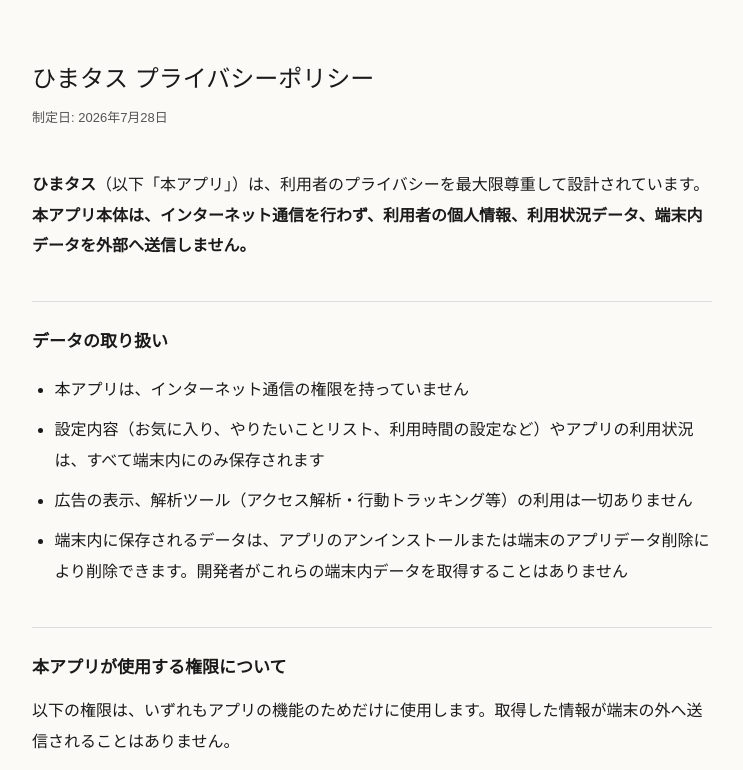
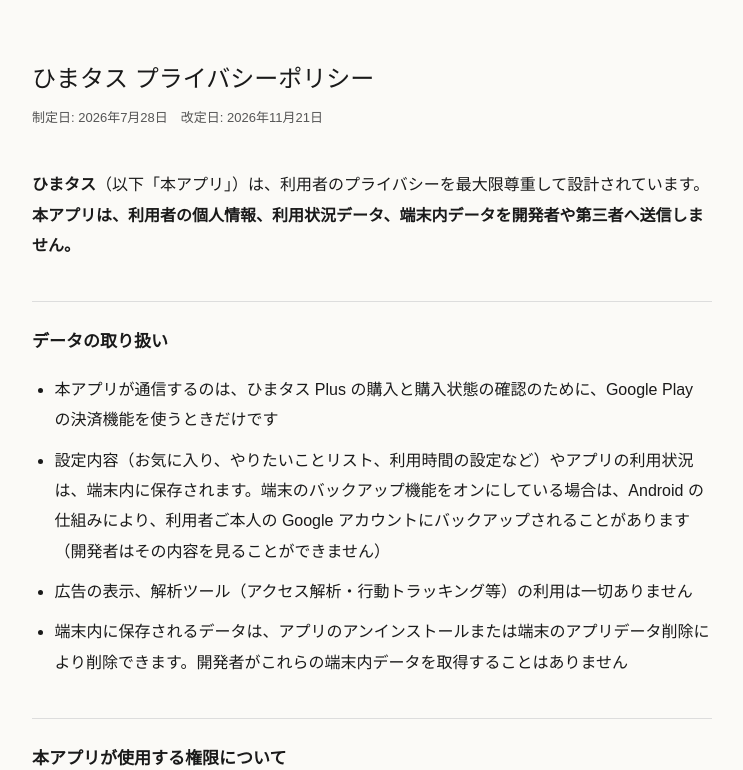
Before and after one commit to takaakinasu-netizen/himatasu-site, a plain HTML site: page privacy.html in a window 1280 px wide. Shown: the top 770 px of the page, without its empty margins (268-1011 px from the left). Drawn offline with Linux system fonts and the light colour scheme.

Commit message:
プライバシーポリシー改定: 課金（Google Play）の通信・購入情報の端末内保存・バックアップ・解約方法を追記
Co-Authored-By: Claude Opus 5.5 <noreply@anthropic.com>

```diff
--- a/privacy.html
+++ b/privacy.html
@@ -74,14 +74,14 @@
 <body>
 <main>
   <h1>ひまタス プライバシーポリシー</h1>
-  <p class="date">制定日: 2026年7月28日</p>
+  <p class="date">制定日: 2026年7月28日　改定日: 2026年11月21日</p>
 
-  <p><strong>ひまタス</strong>（以下「本アプリ」）は、利用者のプライバシーを最大限尊重して設計されています。<strong>本アプリ本体は、インターネット通信を行わず、利用者の個人情報、利用状況データ、端末内データを外部へ送信しません。</strong></p>
+  <p><strong>ひまタス</strong>（以下「本アプリ」）は、利用者のプライバシーを最大限尊重して設計されています。<strong>本アプリは、利用者の個人情報、利用状況データ、端末内データを開発者や第三者へ送信しません。</strong></p>
 
   <h2>データの取り扱い</h2>
   <ul>
-    <li>本アプリは、インターネット通信の権限を持っていません</li>
-    <li>設定内容（お気に入り、やりたいことリスト、利用時間の設定など）やアプリの利用状況は、すべて端末内にのみ保存されます</li>
+    <li>本アプリが通信するのは、ひまタス Plus の購入と購入状態の確認のために、Google Play の決済機能を使うときだけです</li>
+    <li>設定内容（お気に入り、やりたいことリスト、利用時間の設定など）やアプリの利用状況は、端末内に保存されます。端末のバックアップ機能をオンにしている場合は、Android の仕組みにより、利用者ご本人の Google アカウントにバックアップされることがあります（開発者はその内容を見ることができません）</li>
     <li>広告の表示、解析ツール（アクセス解析・行動トラッキング等）の利用は一切ありません</li>
     <li>端末内に保存されるデータは、アプリのアンインストールまたは端末のアプリデータ削除により削除できます。開発者がこれらの端末内データを取得することはありません</li>
   </ul>
@@ -96,6 +96,7 @@
     <li><strong>起動時の実行</strong>: 端末の再起動後に、タイマーや時間制限の状態を復元するために使用します</li>
     <li><strong>アンインストールの要求</strong>: 利用者の操作に基づいて、OSのアンインストール確認画面を開くために使用します。利用者の確認なしにアプリが削除されることはありません</li>
     <li><strong>フォアグラウンドサービス</strong>: タイマーを安定して動作させるために使用し、実行中は通知を表示します</li>
+    <li><strong>インターネット・ネットワーク状態の確認</strong>: Google Play の決済機能で、購入と購入状態を確認するためだけに使用します</li>
   </ul>
 
   <h2>ご意見・ご要望フォームについて</h2>
@@ -104,6 +105,8 @@
 
   <h2>アプリ内購入について</h2>
   <p>本アプリの有料機能（ひまタス Plus）の購入は、Google Play の決済システムを通じて行われます。開発者がクレジットカード番号などの決済情報を取得することはありません。</p>
+  <p>購入状態を判定するため、購入した商品の種類や購入の確認情報を端末内に保存します。これらは開発者へ送信されません。</p>
+  <p>月額プランの解約は、Google Play の「お支払いと定期購入」から行えます。</p>
 
   <h2>外部サービスについて</h2>
   <p>Google フォーム、Google Play の決済機能など、外部サービスの利用時には、各サービス提供者のプライバシーポリシーが適用されます。</p>
```
